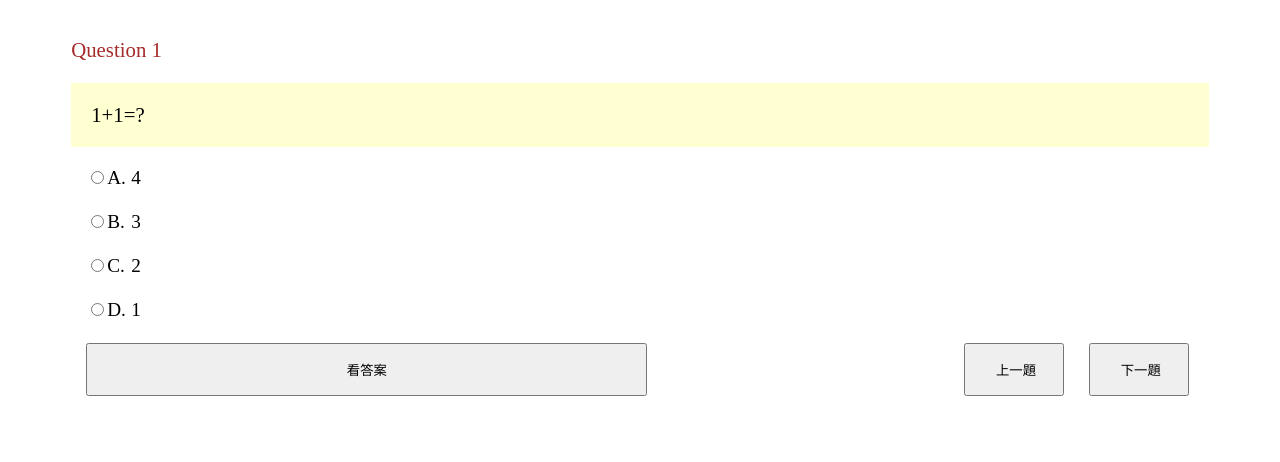
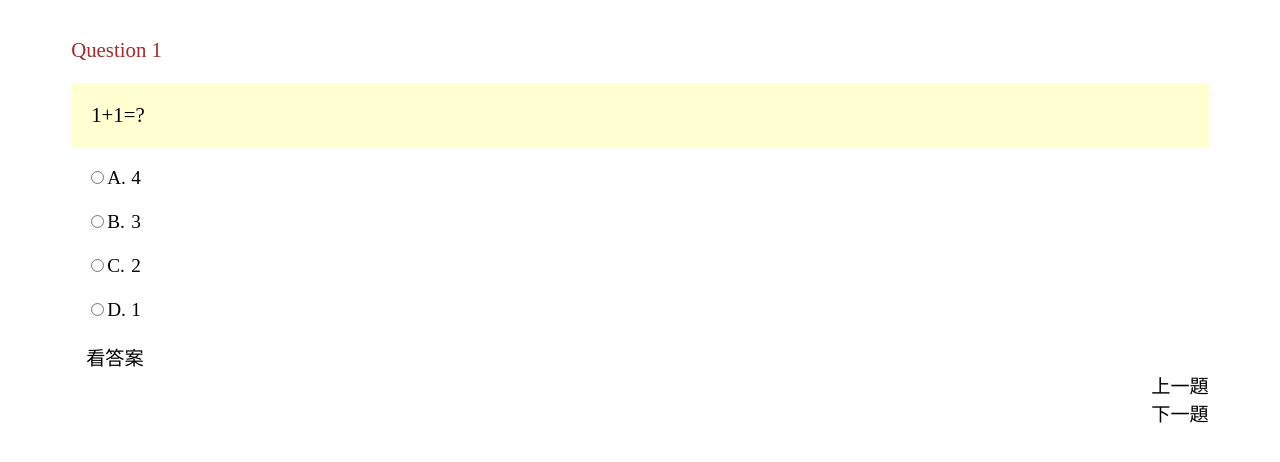
Before and after one commit to cubshuang/ExamTraining, a plain HTML site: page index.html in a window 1280 px wide. Drawn offline with Linux system fonts and the light colour scheme.

Commit message:
Update index.html

```diff
--- a/index.html
+++ b/index.html
@@ -11,10 +11,10 @@
             <div class="dvQues"></div>
             <div class="dvAns"></div>
             <div class="dvAnsBtn dvAns">
-                <input type="button" id="AnsWatch" value="看答案">
+                <div class="btn" id="AnsWatch">看答案</div>
                 <div class="dvQASel">
-                    <input type="button" id="QPrevious" value="上一題">
-                    <input type="button" id="QNext" value="下一題">
+                    <div class="btn" id="QPrevious">上一題</div>
+                    <div class="btn" id="QNext">下一題</div>
                 </div>
             </div>
             <div class="dvRetArea">
```
